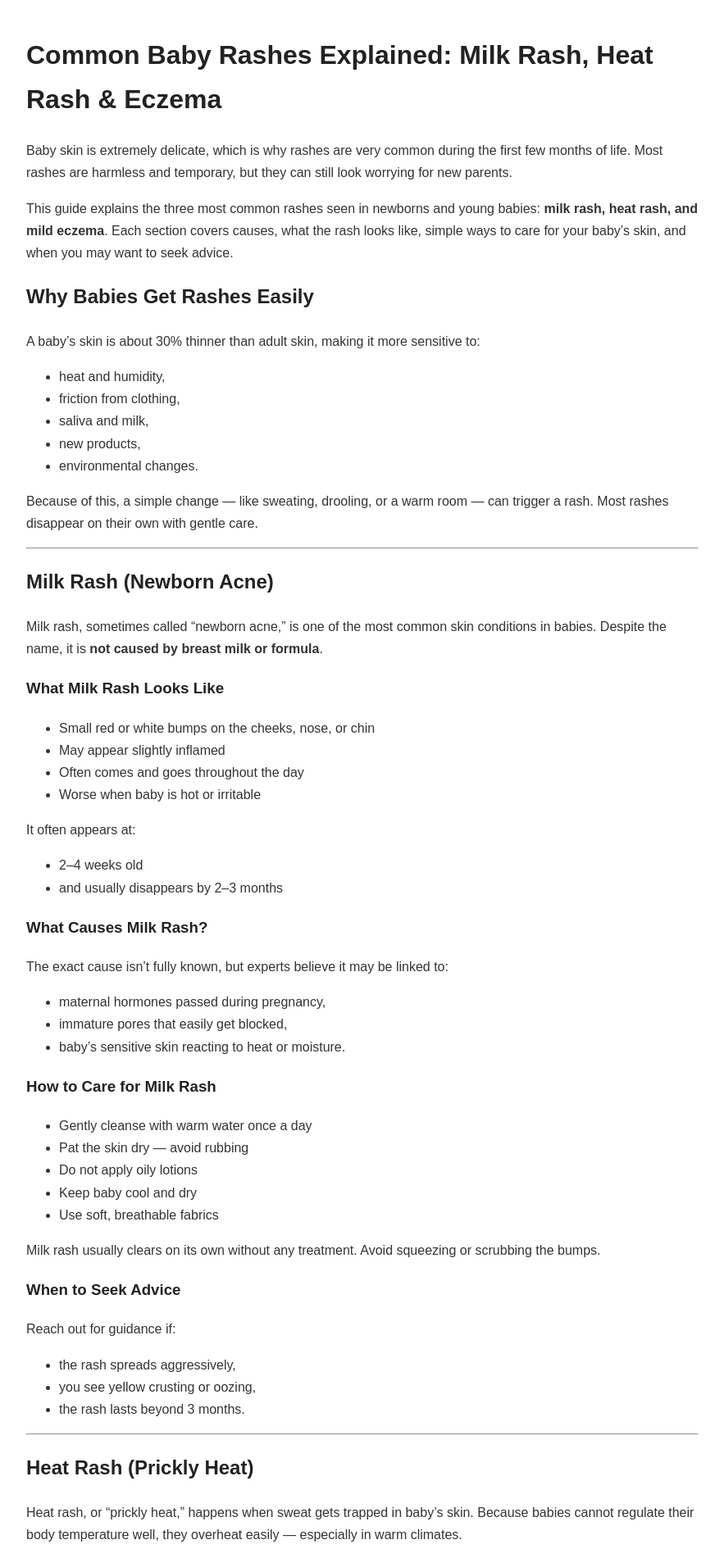
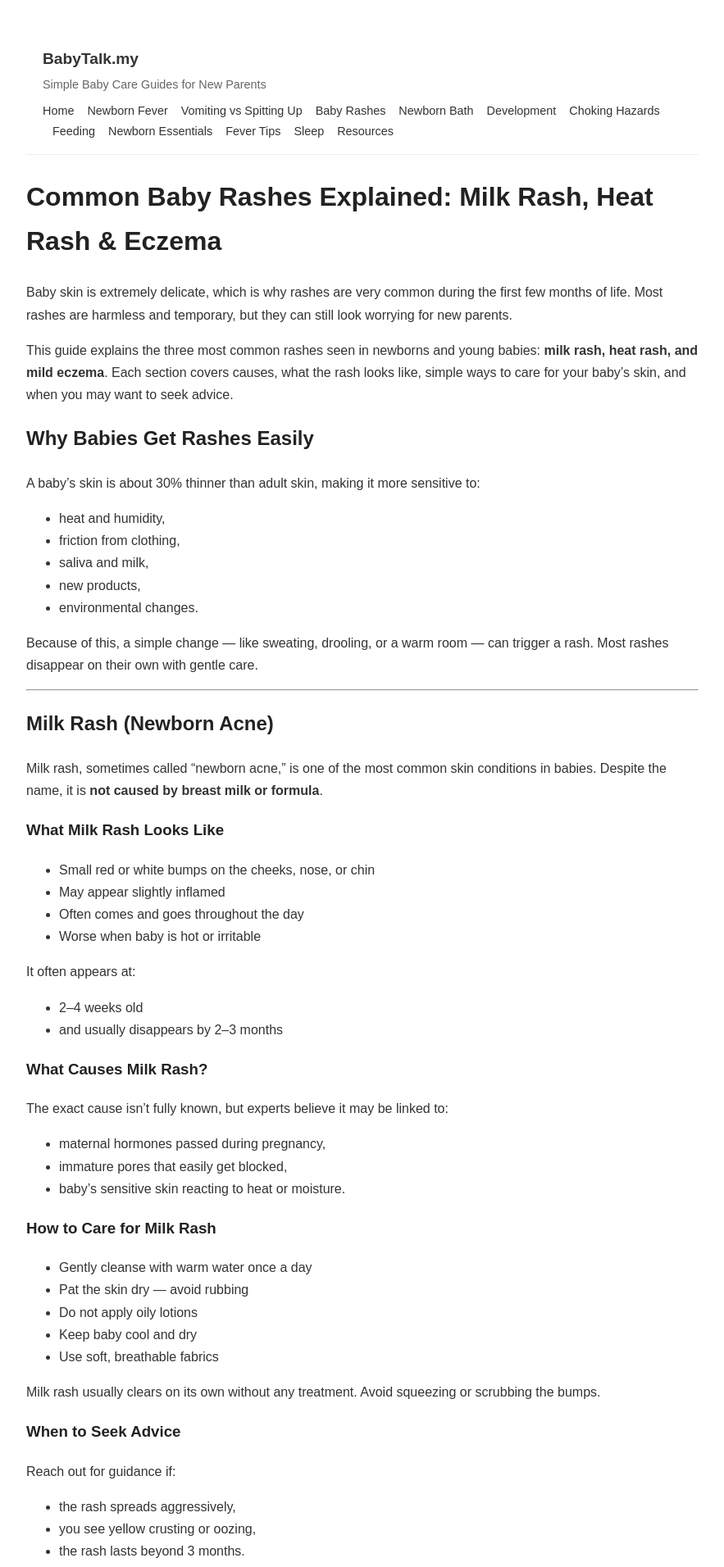
Before and after one commit to simyan-creator/babytalk, a Jekyll site: the page baby-rashes-guide.html, which Jekyll copies as it is, in a window 1280 px wide. Shown: the top 1912 px of the page at 82% size, without its empty margins (198-1081 px from the left). Built offline with Jekyll 4.4.1, drawn with Linux system fonts in a browser that asks for light colours.

Commit message:
Update baby-rashes-guide.html

```diff
--- a/baby-rashes-guide.html
+++ b/baby-rashes-guide.html
@@ -1,5 +1,117 @@
 <!DOCTYPE html>
 <html lang="en">
+
+  <head>
+  <meta charset="UTF-8" />
+  <meta name="viewport" content="width=device-width, initial-scale=1.0" />
+    <style>
+    body {
+      font-family: Arial, sans-serif;
+      max-width: 820px;
+      margin: 40px auto;
+      padding: 0 20px;
+      line-height: 1.7;
+      color: #333;
+    }
+    h1, h2, h3 {
+      color: #222;
+    }
+    header.site-header {
+      border-bottom: 1px solid #eee;
+      padding: 16px 0;
+      margin-bottom: 24px;
+    }
+    .site-header-inner {
+      max-width: 820px;
+      margin: 0 auto;
+      padding: 0 20px;
+      display: flex;
+      flex-wrap: wrap;
+      align-items: center;
+      justify-content: space-between;
+      gap: 8px 16px;
+    }
+    .site-title {
+      font-size: 1.2rem;
+      font-weight: bold;
+      margin: 0;
+    }
+    .site-tagline {
+      font-size: 0.9rem;
+      color: #666;
+      margin: 2px 0 0;
+    }
+    nav.site-nav {
+      font-size: 0.9rem;
+    }
+    .site-nav a {
+      text-decoration: none;
+      color: #333;
+      margin-left: 12px;
+      white-space: nowrap;
+    }
+    .site-nav a:first-child {
+      margin-left: 0;
+    }
+    .site-nav a:hover {
+      text-decoration: underline;
+    }
+    @media (max-width: 600px) {
+      .site-header-inner {
+        flex-direction: column;
+        align-items: flex-start;
+      }
+      .site-nav {
+        display: flex;
+        flex-wrap: wrap;
+        gap: 4px 12px;
+      }
+      .site-nav a {
+        margin-left: 0;
+      }
+    }
+    footer.site-footer {
+      border-top: 1px solid #eee;
+      margin-top: 40px;
+      padding-top: 16px;
+      font-size: 0.85rem;
+      color: #777;
+      text-align: center;
+    }
+  </style>
+</head>
+<body>
+
+<header class="site-header">
+  <div class="site-header-inner">
+    <div>
+      <p class="site-title">BabyTalk.my</p>
+      <p class="site-tagline">Simple Baby Care Guides for New Parents</p>
+    </div>
+    <nav class="site-nav">
+      <a href="/">Home</a>
+      <a href="newborn-fever-guide">Newborn Fever</a>
+      <a href="/baby-vomiting-vs-spitting-up">Vomiting vs Spitting Up</a>
+      <a href="/baby-rashes-guide">Baby Rashes</a>
+      <a href="/how-to-bathe-a-newborn">Newborn Bath</a>
+      <a href="/baby-development-milestones">Development</a>
+      <a href="/silent-choking-hazards">Choking Hazards</a>
+      <a href="/breastmilk-vs-formula">Feeding</a>
+      <a href="/newborn-essentials-checklist">Newborn Essentials</a>
+      <a href="/reduce-baby-fever-at-home">Fever Tips</a>
+      <a href="/help-baby-sleep-without-cry-it-out">Sleep</a>
+      <a href="/resources">Resources</a>
+    </nav>
+  </div>
+</header>
+
+
+
+
+
+</body>
+</html>
+<head>
 <head>
   <meta charset="UTF-8" />
   <meta name="viewport" content="width=device-width, initial-scale=1.0" />
```
